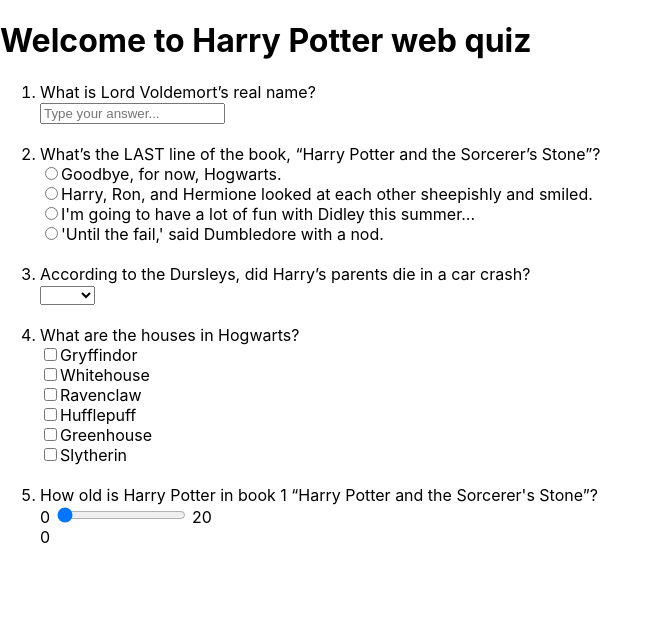
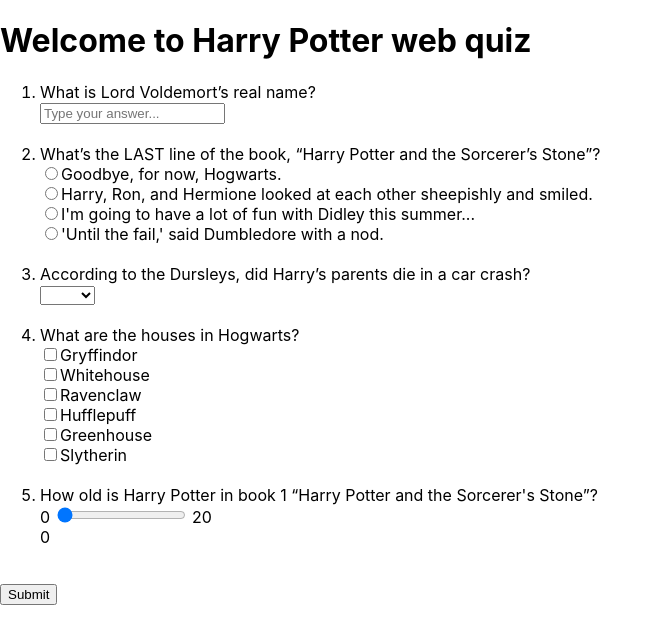
Before and after one commit to suzanamelomoraes/harrypotter-quiz, a React (Create React App) app: page / in a window 1280 px wide. Shown: the top 644 px of the page, without its empty margins (0-663 px from the left). Built offline with nearby package versions, Linux system fonts and the light colour scheme.

Commit message:
create a function that receives a id and answer-value, check if the value match the correct answer from the data base and returns the result to the user when the button is submited

```diff
--- a/src/components/Quiz.jsx
+++ b/src/components/Quiz.jsx
@@ -1,18 +1,37 @@
-import React from 'react';
+import React, { useState } from 'react';
 import Question from './Question';
 
 import db from '../db';
-const questions = db.questions;
-
-const handleAnswerChange = ({ id, value }) => {
-  console.log('answer:', id, value);
-};
 
 const Quiz = () => {
+  const questions = db.questions;
+
+  const initialCount = 0;
+  const [correctAnswers, setCorrectAnswers] = useState(initialCount);
+
+  const handleAnswerChange = ({ id, value }) => {
+    questions.map((question) => {
+      if (question.id === id) {
+        const [a, b] = [question.answer, value].map((x) => JSON.stringify(x));
+
+        const isCorrect = a === b;
+
+        if (isCorrect) {
+          setCorrectAnswers((prevState) => prevState + 1);
+        }
+      }
+    });
+  };
+
+  const handleSubmit = (event) => {
+    event.preventDefault();
+    alert(`you've answered ${correctAnswers}/${questions.length} correctly!`);
+  };
+
   return (
     <div>
       <h1>Welcome to Harry Potter web quiz </h1>
-      <form>
+      <form onSubmit={handleSubmit}>
         <ol>
           {questions.map((question) => (
             <li key={question.id}>
@@ -23,6 +42,7 @@
             </li>
           ))}
         </ol>
+        <button type='submit'>Submit</button>
       </form>
     </div>
   );
```
